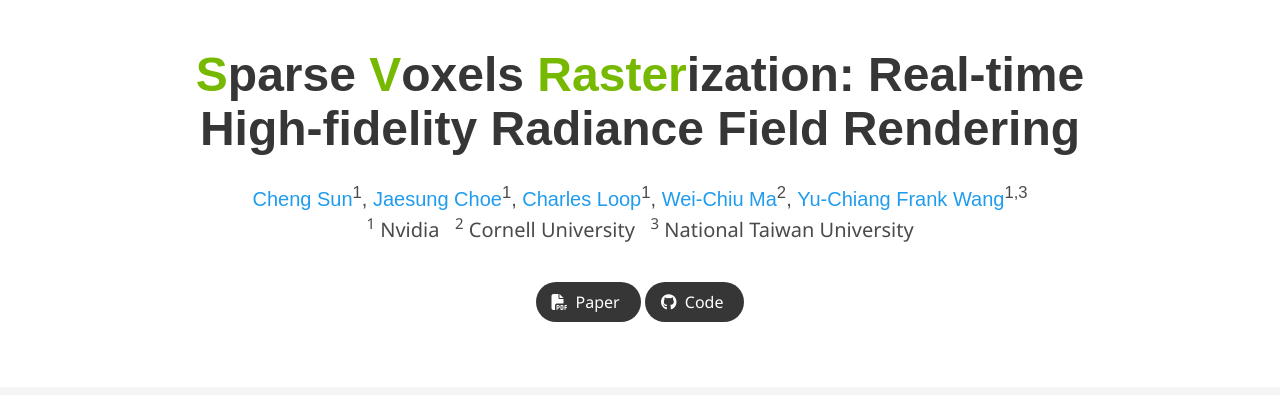
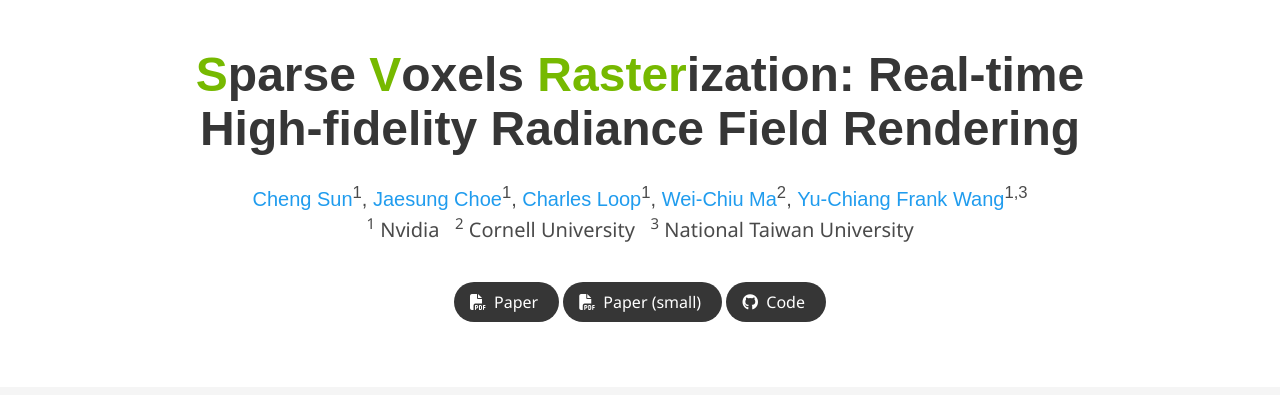
Before and after one commit to peterjohnsonhuang/3dgic-pages, a plain HTML site: page index.html in a window 1280 px wide. Shown: the top 395 px of the page. Drawn offline with nearby package versions, Linux system fonts and the light colour scheme; some icons are missing; a web font is replaced by a local one.

Commit message:
Update link to paper pdf

```diff
--- a/index.html
+++ b/index.html
@@ -59,12 +59,21 @@
             <!-- <div class="publication-links"> -->
               <!-- PDF Link. -->
               <span class="link-block">
-              <a href="https://arxiv.org/abs/2412.04459"
+              <a href="./SVRaster.pdf"
                  class="external-link button is-normal is-rounded is-dark">
                 <span class="icon">
                     <i class="fas fa-file-pdf"></i>
                 </span>
                 <span>Paper</span>
+              </a>
+              </span>
+              <span class="link-block">
+              <a href="./SVRaster_small.pdf"
+                 class="external-link button is-normal is-rounded is-dark">
+                <span class="icon">
+                    <i class="fas fa-file-pdf"></i>
+                </span>
+                <span>Paper (small)</span>
               </a>
               </span>
               <!-- Code Link. -->
```
